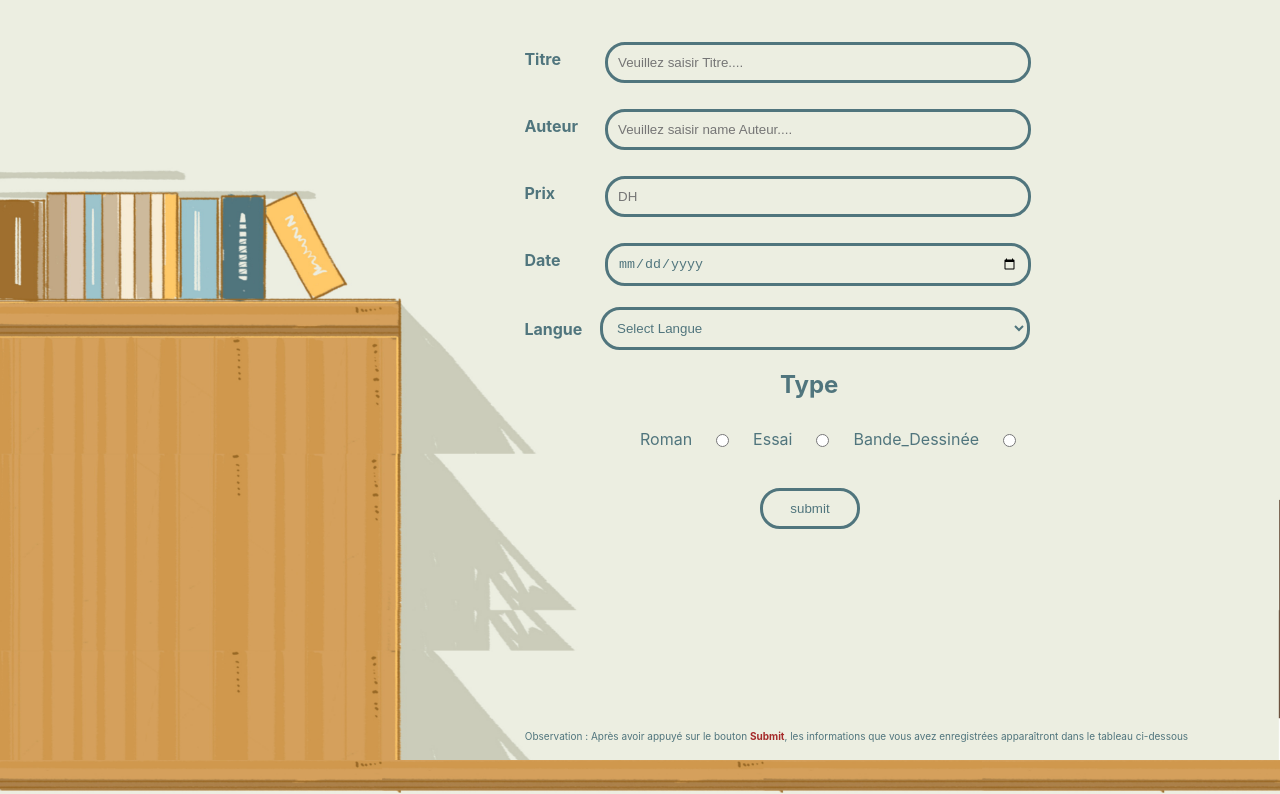
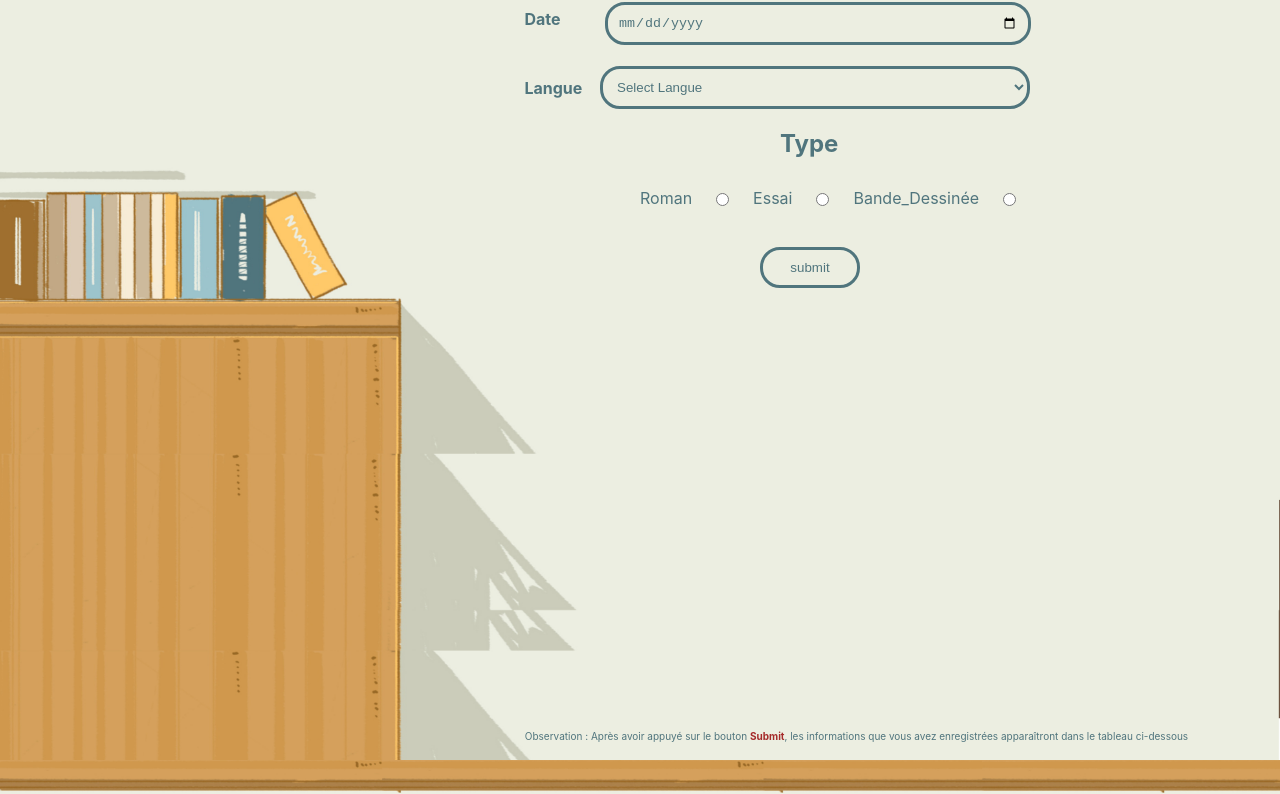
Before and after one commit to AzizBeniych/ouvrages-dans-une-biblioth-que, a plain HTML site: page index.html in a window 1280 px wide. Shown: the part 220-1014 px from the top of the page. Drawn offline with Linux system fonts and the light colour scheme.

Commit message:
Update style.css

```diff
--- a/style.css
+++ b/style.css
@@ -15,7 +15,7 @@ body{
 }
 form {
     position: absolute;
-    margin-top: -790px;
+    margin-top: -1031px;
     margin-left: 600px;
 }
 #slogan{
```
